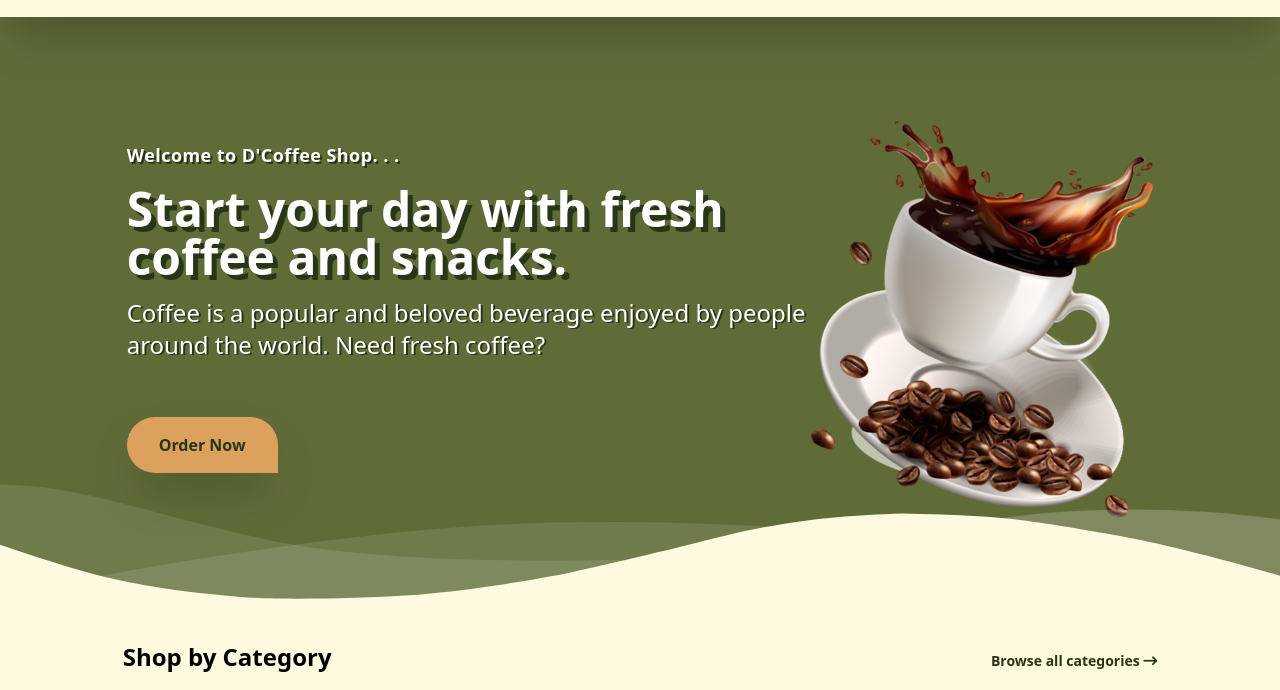
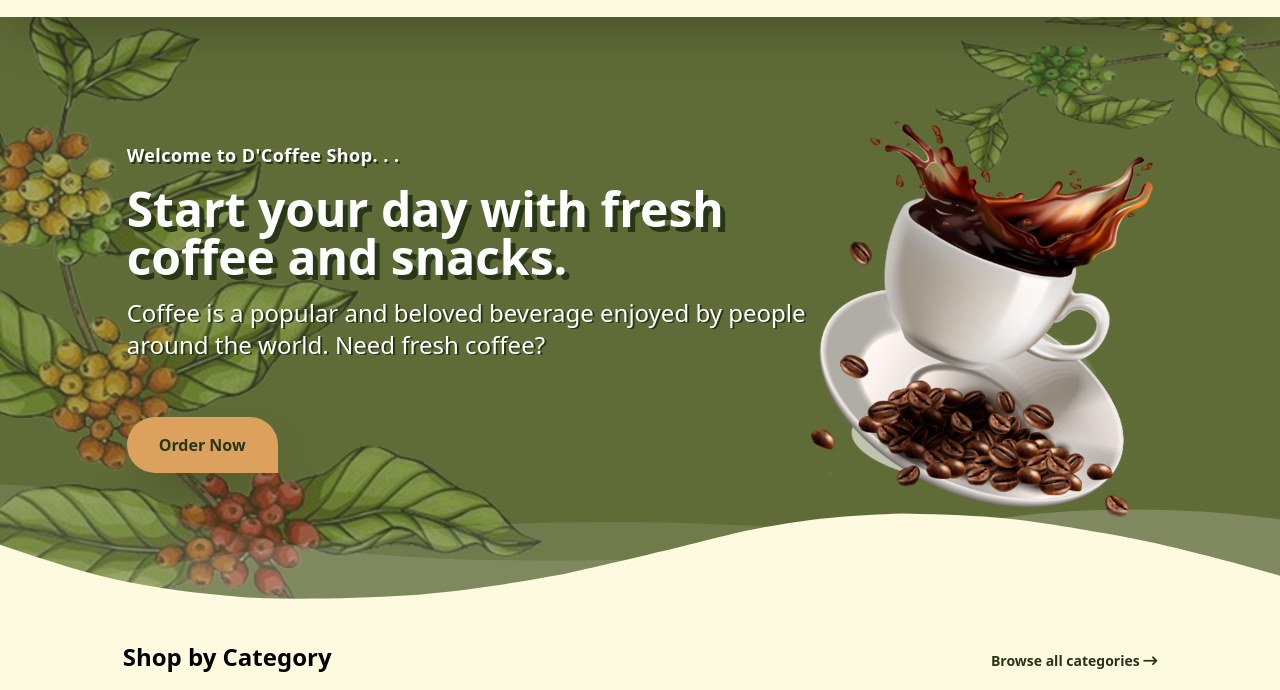
Before and after one commit to DeLuthpi/mini-project---coffee-shop, a website: page src/index.html in a window 1280 px wide. Shown: the part 63-753 px from the top of the page. Drawn offline with Linux system fonts and the light colour scheme.

Commit message:
add bg image in index

```diff
--- a/src/index.html
+++ b/src/index.html
@@ -73,6 +73,7 @@
 		<main class="main-content">
 			<!-- Content Area Hero -->
 			<section class="relative" aria-labelledby="hero-heading">
+				<img class="hidden lg:block banner-img z-[-1] h-full w-full object-cover object-center absolute top-0 left-0 opacity-50" src="../src/assets/images/page/banner-img.png" alt="banner-img" />
 				<div class="mx-auto pt-14 md:pt-20 lg:w-10/12 lg:justify-between">
 					<div class="container flex flex-col flex-wrap items-center px-5 mx-auto md:flex-row">
 						<!--Left Col-->
```
